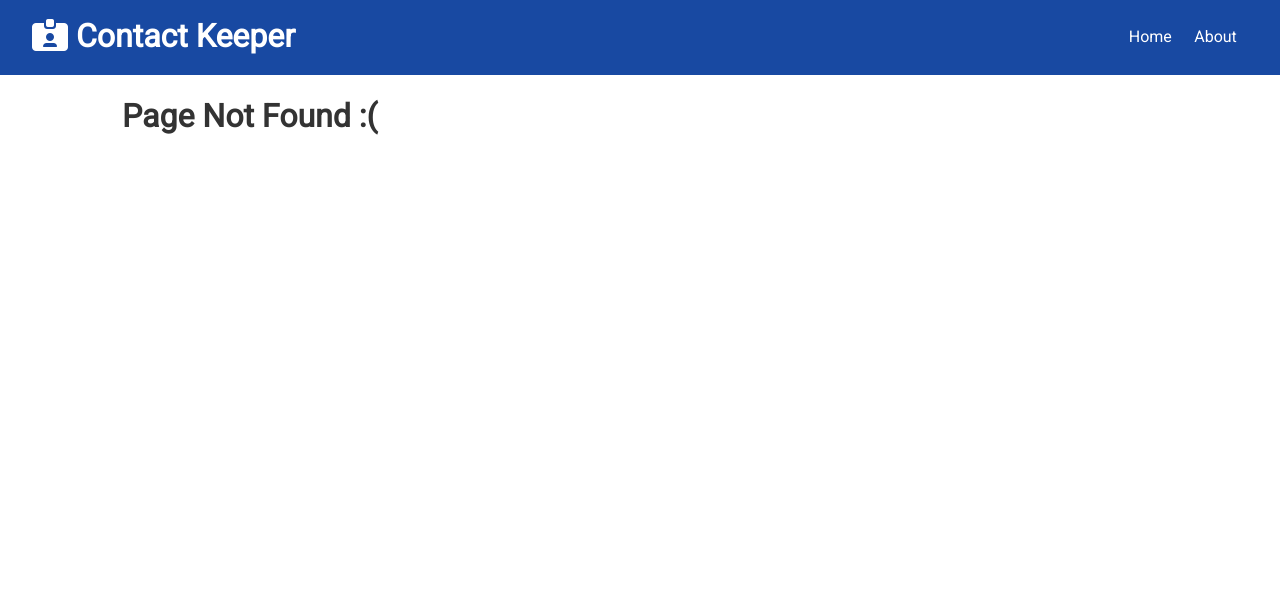
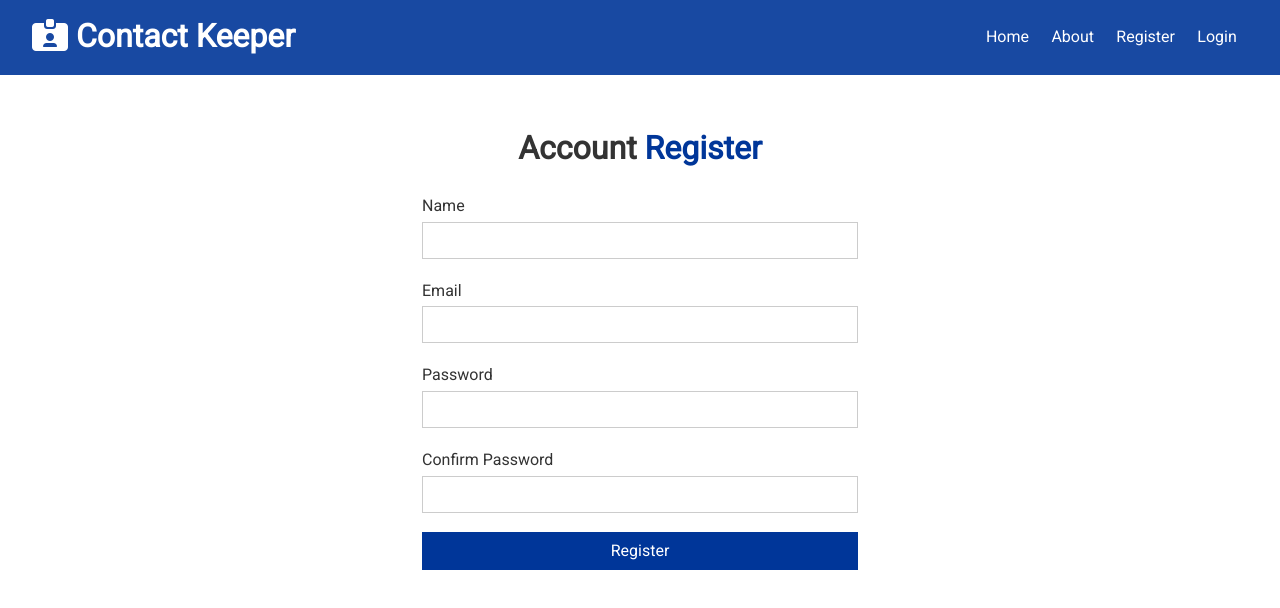
Before and after one commit to MatinSasan/contact-keeper, a React (Create React App) app in the folder client/: page /register in a window 1280 px wide. Before the commit this address had no page. Shown: the top 608 px of the page. Built offline with nearby package versions, Linux system fonts and the light colour scheme.

Commit message:
login and register components added and implemented

```diff
--- a/client/src/App.js
+++ b/client/src/App.js
@@ -7,6 +7,8 @@
 const Home = lazy(() => import('./components/pages/Home'));
 const About = lazy(() => import('./components/pages/About'));
 const PageNotFound = lazy(() => import('./components/pages/PageNotFound'));
+const Register = lazy(() => import('./components/auth/Register'));
+const Login = lazy(() => import('./components/auth/Login'));
 
 const App = () => {
   return (
@@ -17,6 +19,8 @@
           <Switch>
             <Route exact path='/' component={Home} />
             <Route exact path='/about' component={About} />
+            <Route exact path='/register' component={Register} />
+            <Route exact path='/login' component={Login} />
             <Route component={PageNotFound} />
           </Switch>
         </Suspense>
--- /dev/null
+++ b/client/src/components/auth/Login.jsx
@@ -0,0 +1,47 @@
+import React, { useState } from 'react';
+
+const Login = () => {
+  const [user, setUser] = useState({
+    email: '',
+    password: ''
+  });
+
+  const { email, password } = user;
+
+  const onChange = e => setUser({ ...user, [e.target.name]: e.target.value });
+
+  const onSubmit = e => {
+    e.preventDefault();
+    console.log('Login submit', user);
+  };
+
+  return (
+    <div className='form-container'>
+      <h1>
+        Account <span className='text-primary'>Login</span>{' '}
+      </h1>
+      <form onSubmit={onSubmit}>
+        <div className='form-group'>
+          <label htmlFor='email'>Email</label>
+          <input type='email' name='email' value={email} onChange={onChange} />
+        </div>
+        <div className='form-group'>
+          <label htmlFor='password'>Password</label>
+          <input
+            type='password'
+            name='password'
+            value={password}
+            onChange={onChange}
+          />
+        </div>
+        <input
+          type='submit'
+          value='Login'
+          className='btn btn-primary btn-block'
+        />
+      </form>
+    </div>
+  );
+};
+
+export default Login;
--- /dev/null
+++ b/client/src/components/auth/Register.jsx
@@ -0,0 +1,62 @@
+import React, { useState } from 'react';
+
+const Register = () => {
+  const [user, setUser] = useState({
+    name: '',
+    email: '',
+    password: '',
+    password2: ''
+  });
+
+  const { name, email, password, password2 } = user;
+
+  const onChange = e => setUser({ ...user, [e.target.name]: e.target.value });
+
+  const onSubmit = e => {
+    e.preventDefault();
+    console.log('Register submit', user);
+  };
+
+  return (
+    <div className='form-container'>
+      <h1>
+        Account <span className='text-primary'>Register</span>{' '}
+      </h1>
+      <form onSubmit={onSubmit}>
+        <div className='form-group'>
+          <label htmlFor='name'>Name</label>
+          <input type='text' name='name' value={name} onChange={onChange} />
+        </div>
+        <div className='form-group'>
+          <label htmlFor='email'>Email</label>
+          <input type='email' name='email' value={email} onChange={onChange} />
+        </div>
+        <div className='form-group'>
+          <label htmlFor='password'>Password</label>
+          <input
+            type='password'
+            name='password'
+            value={password}
+            onChange={onChange}
+          />
+        </div>
+        <div className='form-group'>
+          <label htmlFor='password2'>Confirm Password</label>
+          <input
+            type='password'
+            name='password2'
+            value={password2}
+            onChange={onChange}
+          />
+        </div>
+        <input
+          type='submit'
+          value='Register'
+          className='btn btn-primary btn-block'
+        />
+      </form>
+    </div>
+  );
+};
+
+export default Register;
--- a/client/src/components/layout/Navbar.jsx
+++ b/client/src/components/layout/Navbar.jsx
@@ -15,6 +15,12 @@
         <li>
           <NavLink to='/about'>About</NavLink>
         </li>
+        <li>
+          <NavLink to='/register'>Register</NavLink>
+        </li>
+        <li>
+          <NavLink to='/login'>Login</NavLink>
+        </li>
       </ul>
     </div>
   );
```
